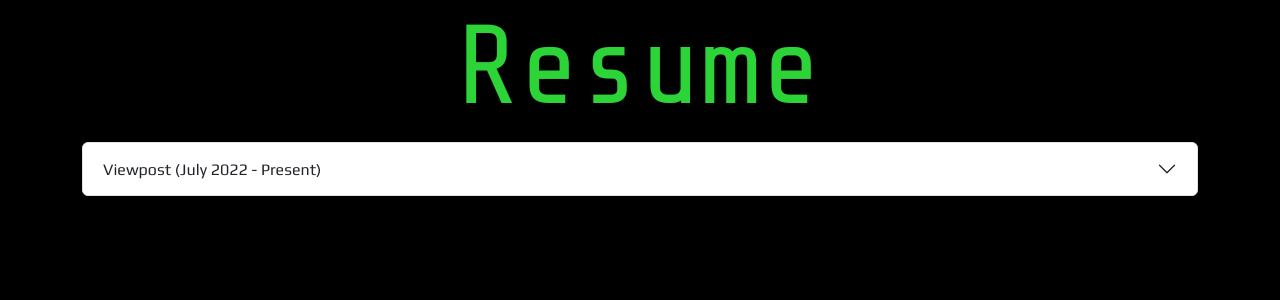
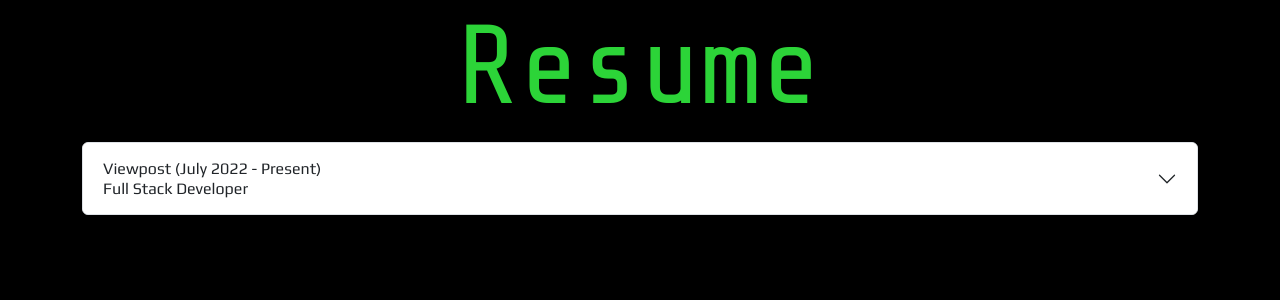
Before and after one commit to ttse76/timothymtse-site, a Next.js app: page /resume in a window 1280 px wide. Shown: the top 300 px of the page. Built offline with nearby package versions, Linux system fonts and the light colour scheme.

Commit message:
added role

```diff
--- a/pages/resume/index.js
+++ b/pages/resume/index.js
@@ -38,7 +38,10 @@ export async function getStaticProps() {
       company: 'Viewpost',
       startMonth: 'July',
       startYear: '2022',
-      highlights: 'Working on viewpost'
+      role: 'Full Stack Developer',
+      highlights: [
+        'Member of the Viewpost development team'
+      ]
     }
   ];
 
--- a/src/components/elements/ResumeItem/index.js
+++ b/src/components/elements/ResumeItem/index.js
@@ -7,11 +7,17 @@ export default function ResumeItem({
   endMonth,
   endYear,
   highlights,
+  role,
   eventKey}) {
     const time = endMonth ? `${company} (${startMonth} ${startYear} - ${endMonth} ${endYear})` : `${company} (${startMonth} ${startYear} - Present)`
     return (
       <Accordion.Item eventKey={eventKey}>
-        <Accordion.Header>{time}</Accordion.Header>
+        <Accordion.Header>
+          <div style={{ display: 'block' }}>
+            <span>{time}</span><br/>
+            <span>{role}</span>
+          </div>
+          </Accordion.Header>
         <Accordion.Body>
           {highlights}
         </Accordion.Body>
```
